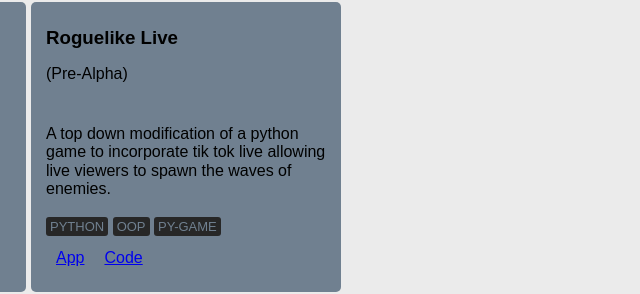
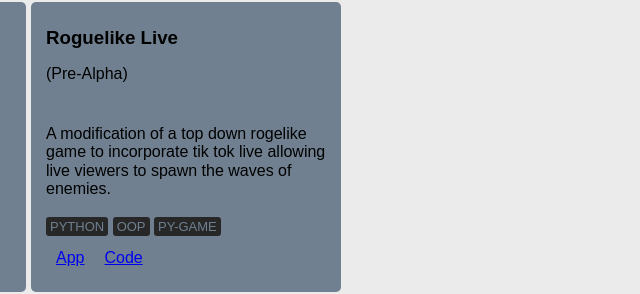
Before and after one commit to xBromsson/portfolio, a plain HTML site: page index.html in a window 1280 px wide. Shown: the part 897-1191 px from the top of the page, 304-944 px from the left. Drawn offline with nearby package versions, Linux system fonts and the light colour scheme.

Commit message:
minor tweak

```diff
--- a/index.html
+++ b/index.html
@@ -159,8 +159,8 @@
             </div>
             <div class="card-body">
               <p>
-                A top down modification of a python game to incorporate tik tok
-                live allowing live viewers to spawn the waves of enemies.
+                A modification of a top down rogelike game to incorporate tik
+                tok live allowing live viewers to spawn the waves of enemies.
               </p>
               <span class="badge">PYTHON</span>
               <span class="badge">OOP</span>
```
